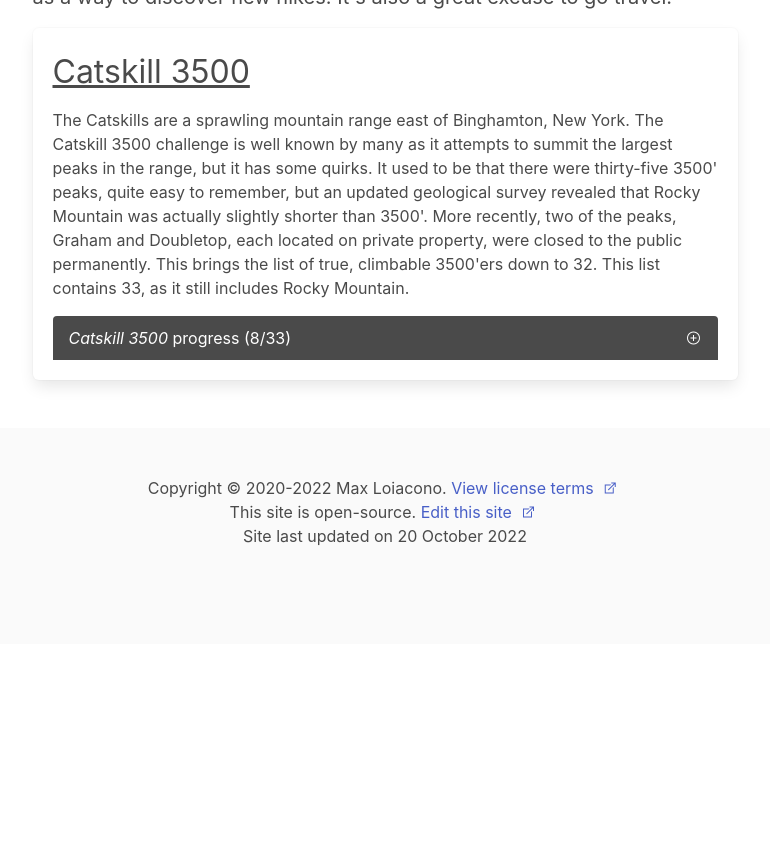
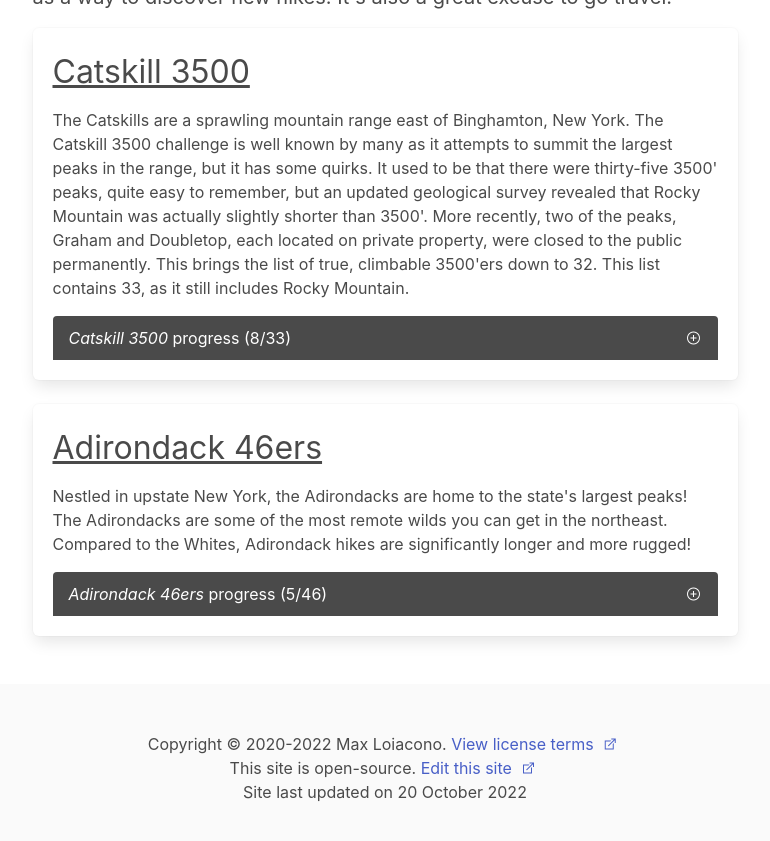
Before and after one commit to itsmaxymoo/itsmaxymoo.com, a Jekyll site: the page built from hiking.html, in a window 1280 px wide and 900 px high, scrolled down 633 px. Shown: the top 841 px of the window, without its empty margins (255-1025 px from the left). Built offline with Jekyll 4.4.1, drawn with Linux system fonts in a browser that asks for light colours; before the commit the page ends 1277 px from its top, so only the background shows below that.

Commit message:
add adk 46

```diff
--- a/_data/peaks.yml
+++ b/_data/peaks.yml
@@ -83,3 +83,106 @@
     elev: 3509
   - name: Rocky
     elev: 3487
+
+- name: Adirondack 46ers
+  description: Nestled in upstate New York, the Adirondacks are home to the state's largest peaks!
+    The Adirondacks are some of the most remote wilds you can get in the northeast. Compared to
+    the Whites, Adirondack hikes are significantly longer and more rugged!
+  goals:
+  - name: Marcy
+    elev: 5344
+    completed: 2022-07-23
+  - name: Algonquin
+    elev: 5114
+  - name: Haystack
+    elev: 4960
+  - name: Skylight
+    elev: 4926
+    completed: 2022-07-23
+  - name: Whiteface
+    elev: 4867
+    completed: 2020-07-06
+  - name: Dix
+    elev: 4857
+  - name: Gray
+    elev: 4840
+    completed: 2022-07-23
+  - name: Iroquois Peak
+    elev: 4840
+  - name: Basin
+    elev: 4827
+  - name: Gothics
+    elev: 4736
+  - name: Colden
+    elev: 4714
+    completed: 2022-07-23
+  - name: Giant
+    elev: 4627
+  - name: Nippletop
+    elev: 4620
+  - name: Santanoni
+    elev: 4607
+  - name: Redfield
+    elev: 4606
+  - name: Wright Peak
+    elev: 4580
+  - name: Saddleback
+    elev: 4515
+  - name: Panther
+    elev: 4442
+  - name: TableTop
+    elev: 4427
+  - name: Rocky Peak
+    elev: 4420
+  - name: Macomb
+    elev: 4405
+  - name: Armstrong
+    elev: 4400
+  - name: Hough
+    elev: 4400
+  - name: Seward
+    elev: 4361
+  - name: Marshall
+    elev: 4360
+  - name: Allen
+    elev: 4340
+  - name: Big Slide
+    elev: 4240
+  - name: Esther
+    elev: 4240
+  - name: Upper Wolf Jaw
+    elev: 4185
+  - name: Lower Wolf Jaw
+    elev: 4175
+  - name: Street
+    elev: 4166
+  - name: Phelps
+    elev: 4161
+  - name: Donaldson
+    elev: 4140
+  - name: Seymour
+    elev: 4120
+  - name: Sawteeth
+    elev: 4100
+  - name: Cascade
+    elev: 4098
+  - name: South Dix
+    elev: 4060
+  - name: Porter
+    elev: 4059
+  - name: Colvin
+    elev: 4057
+  - name: Emmons
+    elev: 4040
+  - name: Dial
+    elev: 4020
+  - name: Grace Peak
+    elev: 4012
+  - name: Blake Peak
+    elev: 3960
+  - name: Cliff
+    elev: 3960
+  - name: Nye
+    elev: 3895
+  - name: Couchsachraga
+    elev: 3820
```
